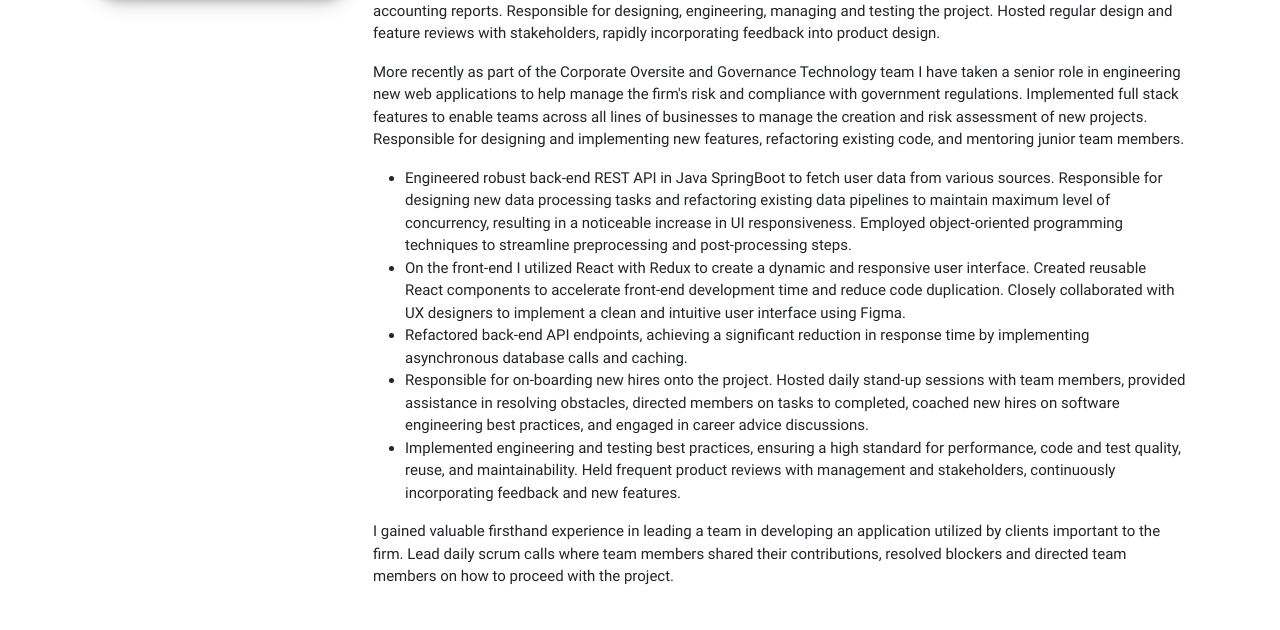
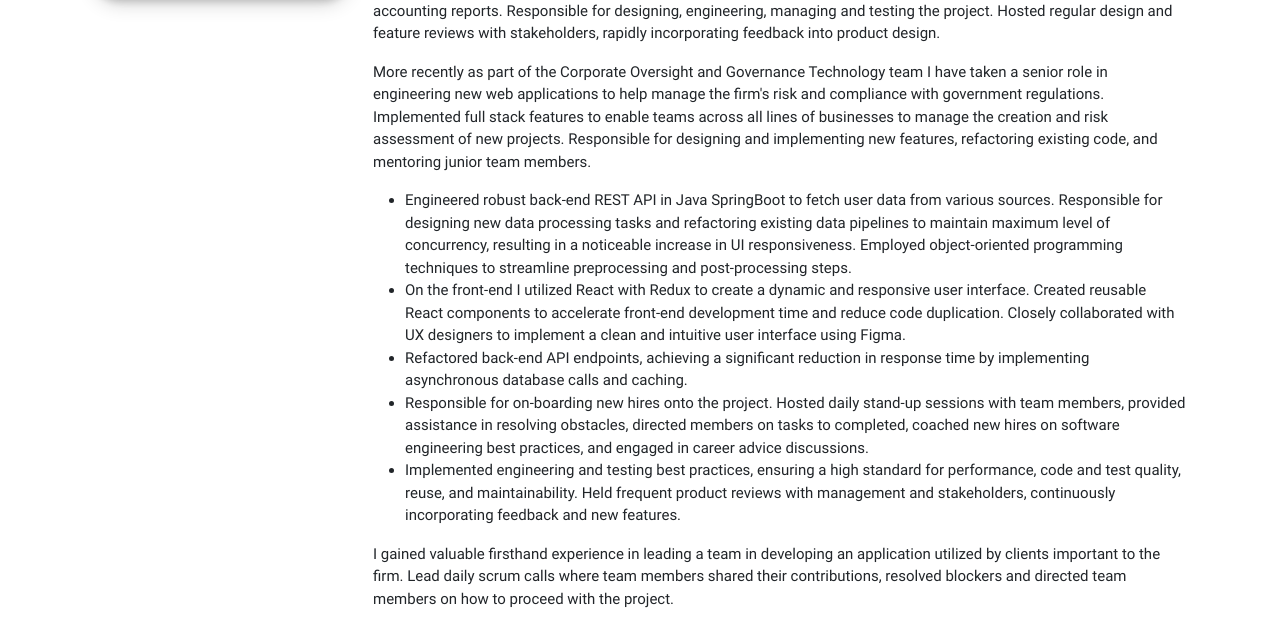
Before and after one commit to smills7997/smills7997.github.io, a plain HTML site: page index.html in a window 1280 px wide. Shown: the part 1589-2219 px from the top of the page. Drawn offline with nearby package versions, Linux system fonts and the light colour scheme; a script that the page names is missing.

Commit message:
Fixed spelling mistake

```diff
--- a/index.html
+++ b/index.html
@@ -74,7 +74,7 @@
                                     Hosted regular design and feature reviews with stakeholders, rapidly incorporating feedback into product design.
                                 </p>
                                 <p>
-                                    More recently as part of the Corporate Oversite and Governance Technology team I have taken a senior role in
+                                    More recently as part of the Corporate Oversight and Governance Technology team I have taken a senior role in
                                     engineering new web applications to help manage the firm's risk and compliance with government regulations.
                                     Implemented full stack features to enable teams across all lines of businesses to manage the creation and risk
                                     assessment of new projects. Responsible for designing and implementing new features, refactoring existing code, and
```
